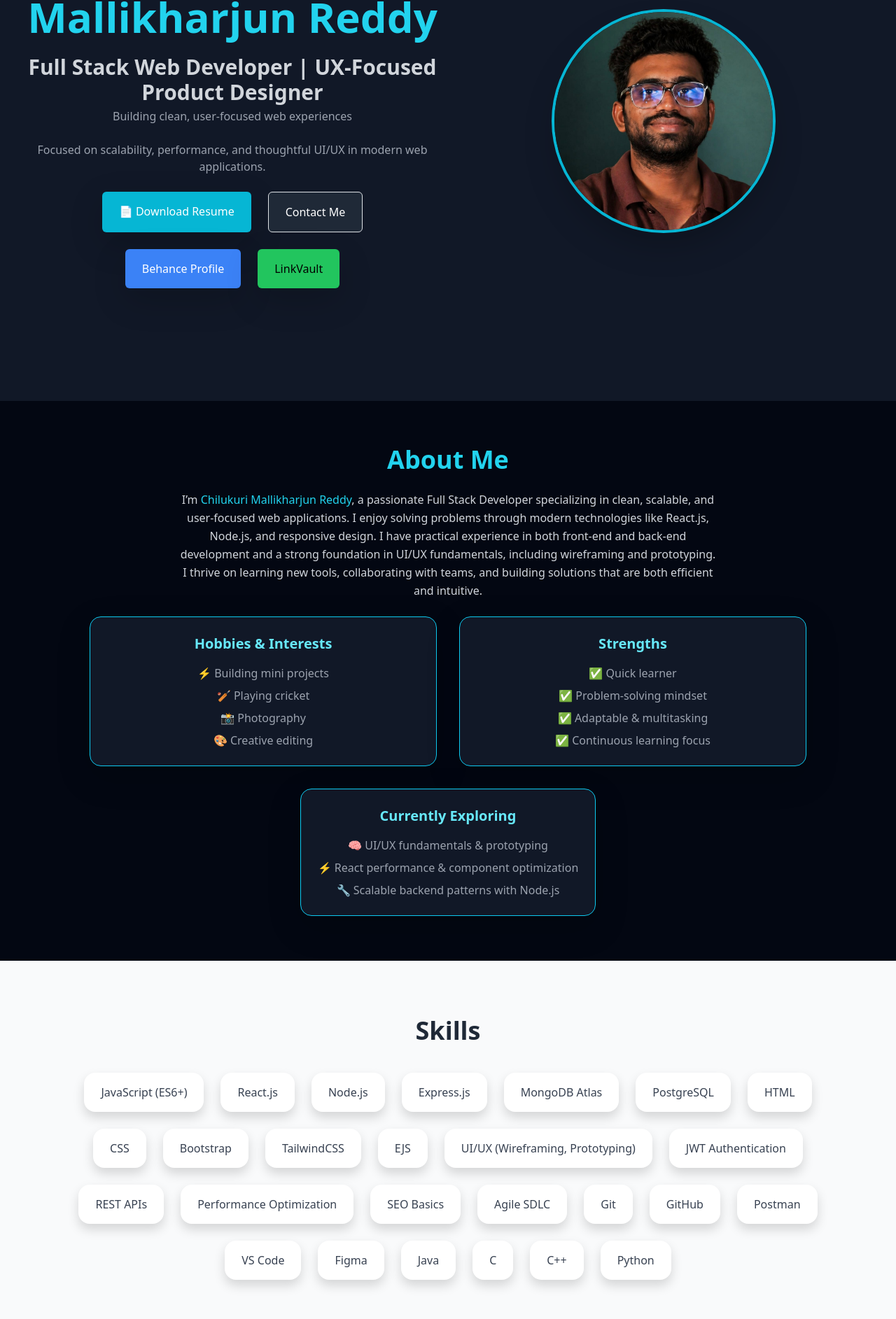
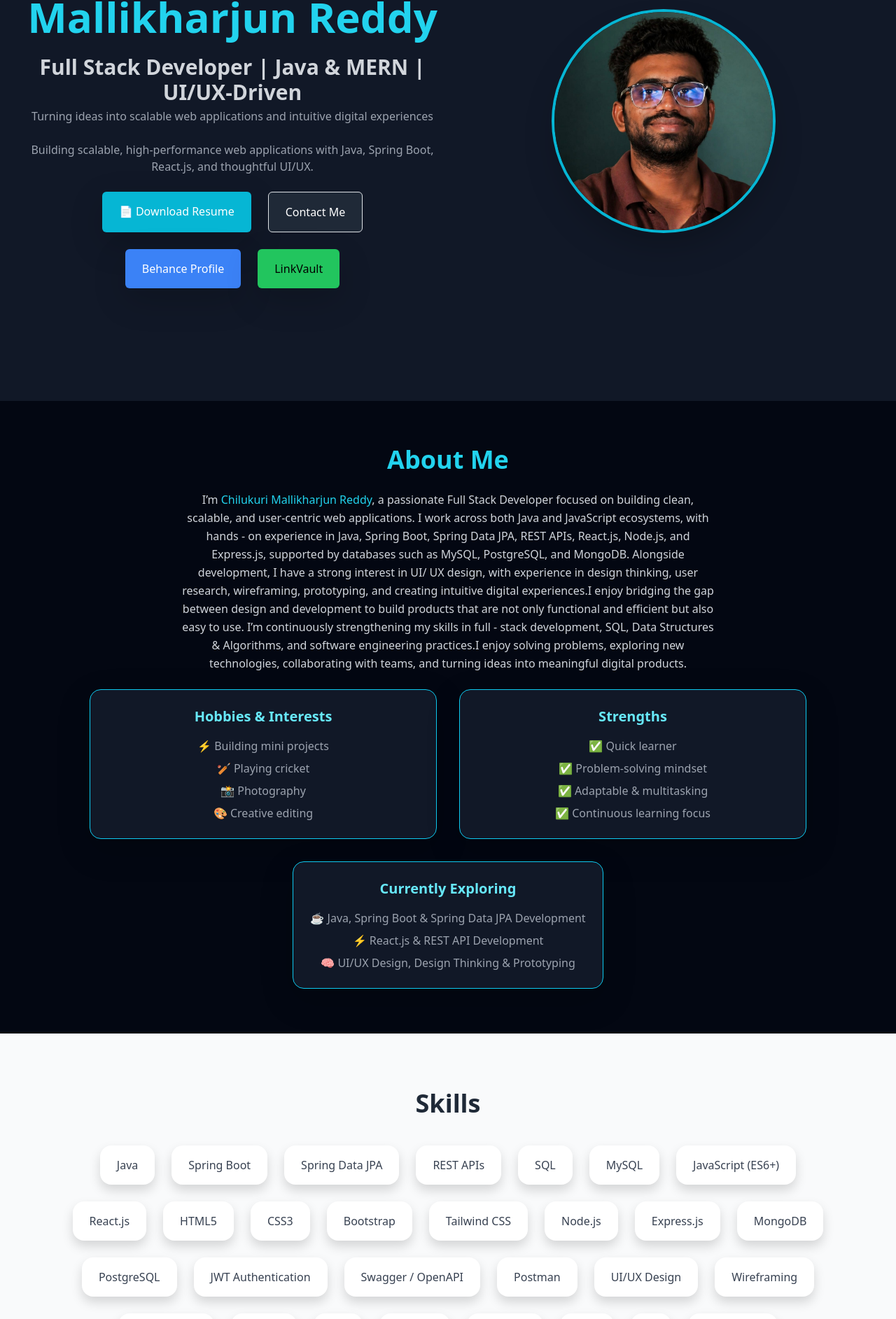
Before and after one commit to MALLIKHARJUNCH-02/Mallikharjun-Reddy-Portfolio, a React (Vite) app: page / in a window 1280 px wide. Shown: the part 307-2192 px from the top of the page at 70% size. Built offline with nearby package versions, Linux system fonts and the light colour scheme.

Commit message:
Updated Skills, About ME, Skills Ui

```diff
--- a/src/data/site.js
+++ b/src/data/site.js
@@ -1,38 +1,66 @@
 // data/site.js
 const siteData = {
   name: "Chilukuri Mallikharjun Reddy",
-  designation: "Full Stack Web Developer | UX-Focused Product Designer",
-  tagLine: "Building clean, user-focused web experiences",
+  designation: "Full Stack Developer | Java & MERN | UI/UX-Driven",
+  tagLine: "Turning ideas into scalable web applications and intuitive digital experiences",
   resume: "/resume.pdf",
-  about: `Focused on scalability, performance, and thoughtful UI/UX in modern web applications.`,
+  about: `Building scalable, high-performance web applications with Java, Spring Boot, React.js, and thoughtful UI/UX.`,
+  aboutme: `a passionate Full Stack Developer focused on building clean, scalable, and user-centric web applications.
+I work across both Java and JavaScript ecosystems, with hands - on experience in Java, Spring Boot, Spring Data JPA,
+REST APIs, React.js, Node.js, and Express.js, supported by databases such as MySQL, PostgreSQL, and MongoDB.
+Alongside development, I have a strong interest in UI/ UX design, with experience in design thinking, user research,
+wireframing, prototyping, and creating intuitive digital experiences.I enjoy bridging the gap between design and development
+ to build products that are not only functional and efficient but also easy to use. I’m continuously strengthening my skills
+  in full - stack development, SQL, Data Structures & Algorithms, and software engineering practices.I enjoy solving
+  problems, exploring new technologies, collaborating with teams, and turning ideas into meaningful digital products.`,
 
   skills: [
+    // ⭐ Java Full Stack
+    "Java",
+    "Spring Boot",
+    "Spring Data JPA",
+    "REST APIs",
+    "SQL",
+    "MySQL",
+
+    // ⭐ Frontend
     "JavaScript (ES6+)",
     "React.js",
+    "HTML5",
+    "CSS3",
+    "Bootstrap",
+    "Tailwind CSS",
+
+    // ⭐ Backend / MERN
     "Node.js",
     "Express.js",
-    "MongoDB Atlas",
+    "MongoDB",
     "PostgreSQL",
-    "HTML",
-    "CSS",
-    "Bootstrap",
-    "TailwindCSS",
-    "EJS",
-    "UI/UX (Wireframing, Prototyping)",
+
+    // ⭐ API & Security
     "JWT Authentication",
-    "REST APIs",
-    "Performance Optimization",
-    "SEO Basics",
-    "Agile SDLC",
+    "Swagger / OpenAPI",
+    "Postman",
+
+    // ⭐ UI/UX
+    "UI/UX Design",
+    "Wireframing",
+    "Prototyping",
+    "Figma",
+
+    // ⭐ Development Tools
     "Git",
     "GitHub",
-    "Postman",
     "VS Code",
-    "Figma",
-    "Java",
+
+    // ⭐ Programming Languages
+    "C++",
     "C",
-    "C++",
-    "Python"
+
+    // ⭐ Development Practices
+    "Agile SDLC",
+    "Performance Optimization",
+    "SEO Basics"
   ],
 
   education: [
--- a/src/sections/About.jsx
+++ b/src/sections/About.jsx
@@ -1,5 +1,6 @@
 import React, { useRef } from "react";
 import { motion, useInView } from "framer-motion";
+import siteData from "../data/site";
 
 const About = () => {
   const ref = useRef(null);
@@ -17,10 +18,7 @@ const About = () => {
           About Me
         </motion.h2>
         <p className="text-gray-300 leading-relaxed max-w-3xl mx-auto">
-          I’m <span className="text-cyan-400">Chilukuri Mallikharjun Reddy</span>, a passionate Full Stack Developer specializing in clean, scalable, and user-focused web applications. I enjoy solving problems through modern technologies like React.js, Node.js, and responsive design. I have practical experience in both front-end and back-end development and a strong foundation in UI/UX fundamentals, including wireframing and prototyping.
-
-I thrive on learning new tools, collaborating with teams, and building solutions that are both efficient and intuitive.
-        </p>
+          I’m <span className="text-cyan-400">{siteData.name}</span>, {siteData.aboutme}</p>
 
         <div className="grid md:grid-cols-2 gap-8 mt-10">
           <motion.div
@@ -121,21 +119,21 @@ I thrive on learning new tools, collaborating with teams, and building solutions
                 animate={isInView ? { opacity: 1, y: 0 } : {}}
                 transition={{ duration: 0.6 }}
               >
-               🧠 UI/UX fundamentals & prototyping
+               ☕ Java, Spring Boot & Spring Data JPA Development
               </motion.li>
               <motion.li
                 initial={{ opacity: 0, y: 30 }}
                 animate={isInView ? { opacity: 1, y: 0 } : {}}
                 transition={{ duration: 0.6 }}
               >
-              ⚡ React performance & component optimization
+              ⚡ React.js & REST API Development
               </motion.li>
               <motion.li
                 initial={{ opacity: 0, y: 30 }}
                 animate={isInView ? { opacity: 1, y: 0 } : {}}
                 transition={{ duration: 0.6 }}
               >
-               🔧 Scalable backend patterns with Node.js
+               🧠 UI/UX Design, Design Thinking & Prototyping
               </motion.li>
 
             </ul>
--- a/src/sections/Skills.jsx
+++ b/src/sections/Skills.jsx
@@ -9,14 +9,14 @@ import { useInView } from "framer-motion";
 // ];
 
 export default function Skills() {
-   const ref = useRef(null);
-   const isInView = useInView(ref, { once: true });
+  const ref = useRef(null);
+  const isInView = useInView(ref, { once: true });
   return (
     <section id="skills" ref={ref} className="py-20 bg-gray-50">
       <div className="max-w-6xl mx-auto px-6 text-center">
         <motion.h2
           initial={{ opacity: 0, y: -30 }}
-         animate={isInView ? { opacity: 1, y: 0 } : {}}
+          animate={isInView ? { opacity: 1, y: 0 } : {}}
           transition={{ duration: 0.6 }}
           className="text-4xl font-bold mb-10 text-gray-800"
         >
@@ -29,7 +29,7 @@ export default function Skills() {
               initial={{ opacity: 0, scale: 0.8 }}
               animate={isInView ? { opacity: 1, scale: 1 } : {}}
               transition={{ delay: index * 0.1 }}
-              className="px-6 py-3 bg-white shadow rounded-2xl text-gray-700 font-medium hover:bg-blue-100"
+              className="inline-block px-6 py-3 bg-white shadow rounded-2xl text-gray-700 font-medium cursor-pointer hover:!bg-cyan-400 hover:text-white transition-all duration-300"
             >
               {skill}
             </motion.span>
```
